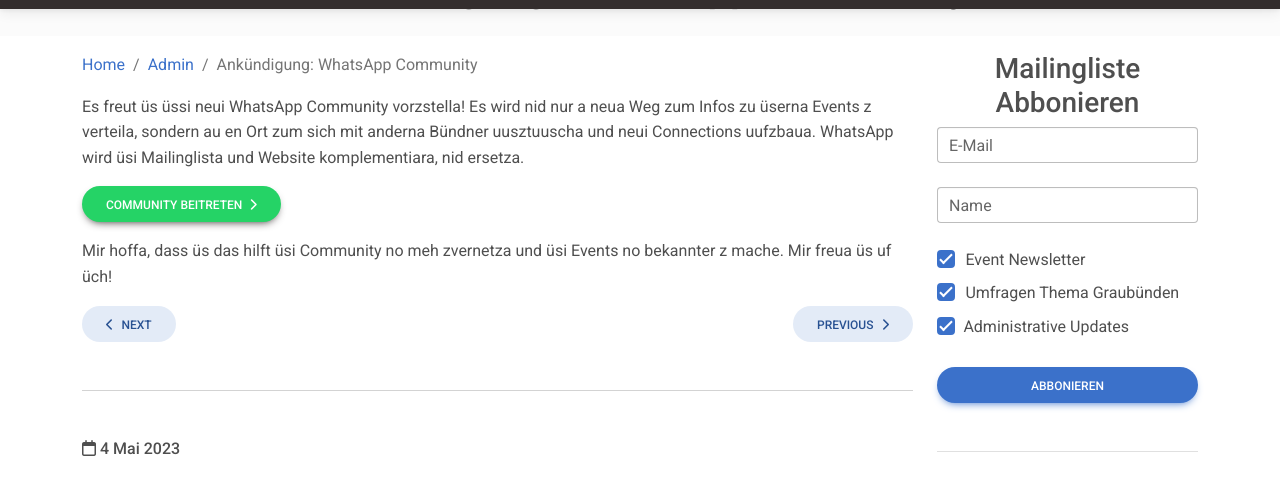
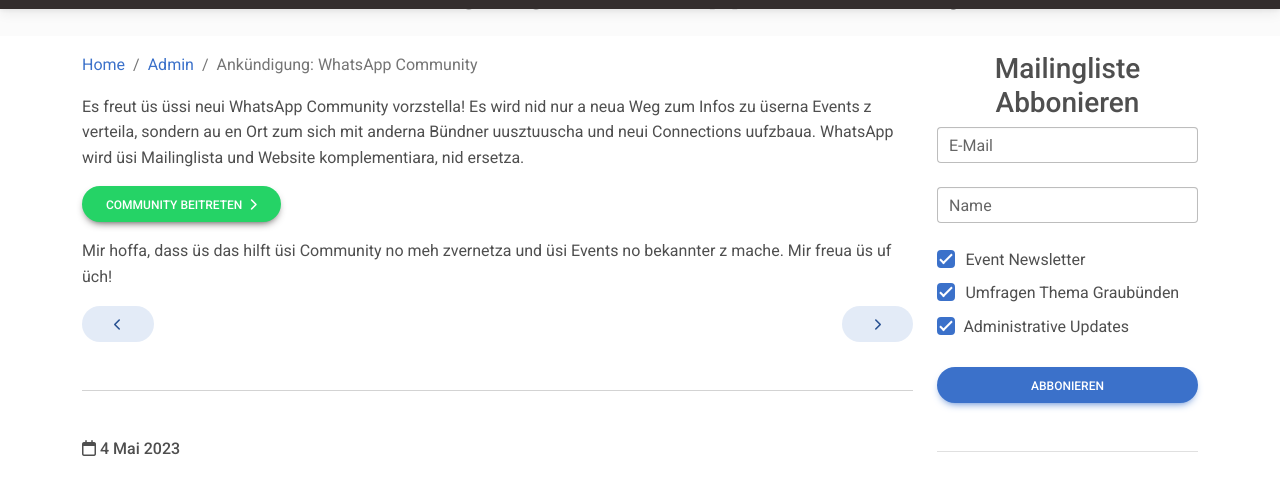
Before and after one commit to edbingo/bc-website, a Jekyll site: the page built from admin/_posts/2023-05-04-whatsapp.md, in a window 1280 px wide, cut to the strip 118-713 px from the top of the page. Shown: the top 495 px of the strip. Built offline with Jekyll 4.4.1, drawn with Linux system fonts in a browser that asks for light colours; nearby versions of some CDN libraries.

Commit message:
modify post navigation

```diff
--- a/_layouts/post.html
+++ b/_layouts/post.html
@@ -36,11 +36,11 @@
                 <div class="d-flex mt-3">
                     {% if page.next %}
                     <a href="{{page.next.url}}" class="btn btn-secondary btn-rounded me-auto"><i
-                            class="fa-solid fa-chevron-left me-2"></i>Next</a>
+                            class="fa-solid fa-chevron-left mx-2"></i></a>
                     {% endif %}
                     {% if page.previous %}
-                    <a href="{{page.previous.url}}" class="btn btn-secondary btn-rounded ms-auto">Previous<i
-                            class="fa-solid fa-chevron-right ms-2"></i></a>
+                    <a href="{{page.previous.url}}" class="btn btn-secondary btn-rounded ms-auto"><i
+                            class="fa-solid fa-chevron-right mx-2"></i></a>
                     {% endif %}
                 </div>
                 {% endunless %}
```
